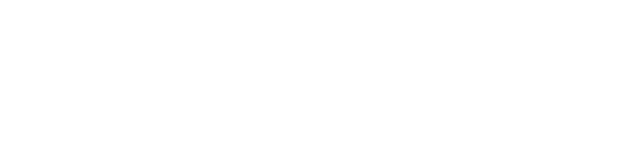
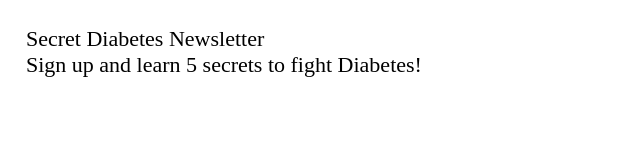
Before and after one commit to Grasaia/lab_3-362, a plain HTML site: page index.html in a window 1280 px wide. Shown: the whole page, without its empty margins (0-640 px from the left). Drawn offline with Linux system fonts and the light colour scheme; files that its build step writes are made by us from their sources; a web font is replaced by a local one.

Commit message:
adding heading 1

```diff
--- a/index.html
+++ b/index.html
@@ -11,3 +11,10 @@
 <link rel="preconnect" href="https://fonts.gstatic.com" crossorigin>
 <link href="https://fonts.googleapis.com/css2?family=Agbalumo&family=Anton&family=Edu+TAS+Beginner:wght@700&family=Shadows+Into+Light&display=swap" rel="stylesheet">
 </head>
+<body>
+  <main id="content">
+    <form method="get" action="#null">
+      <h1>Secret Diabetes Newsletter</h1>
+      <p>
+        Sign up and learn 5 secrets to fight Diabetes!
+      </p>
```
